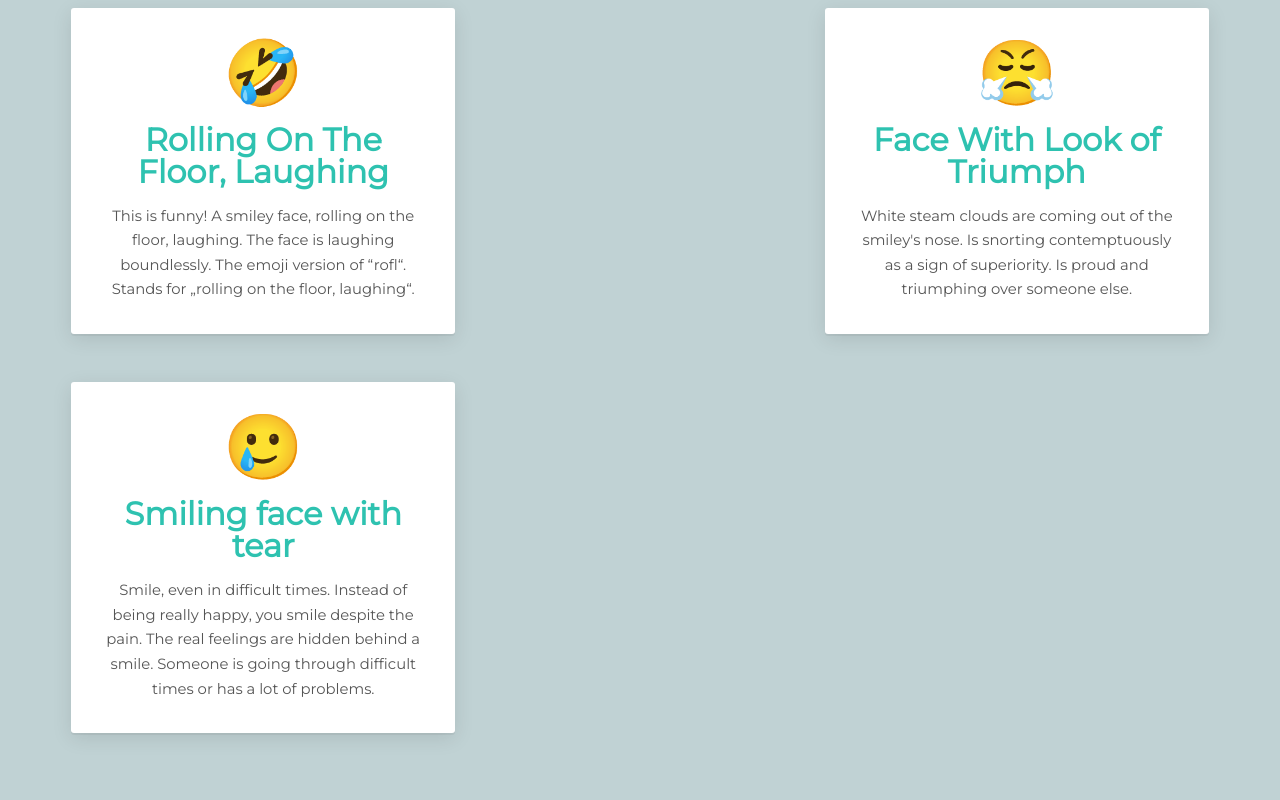
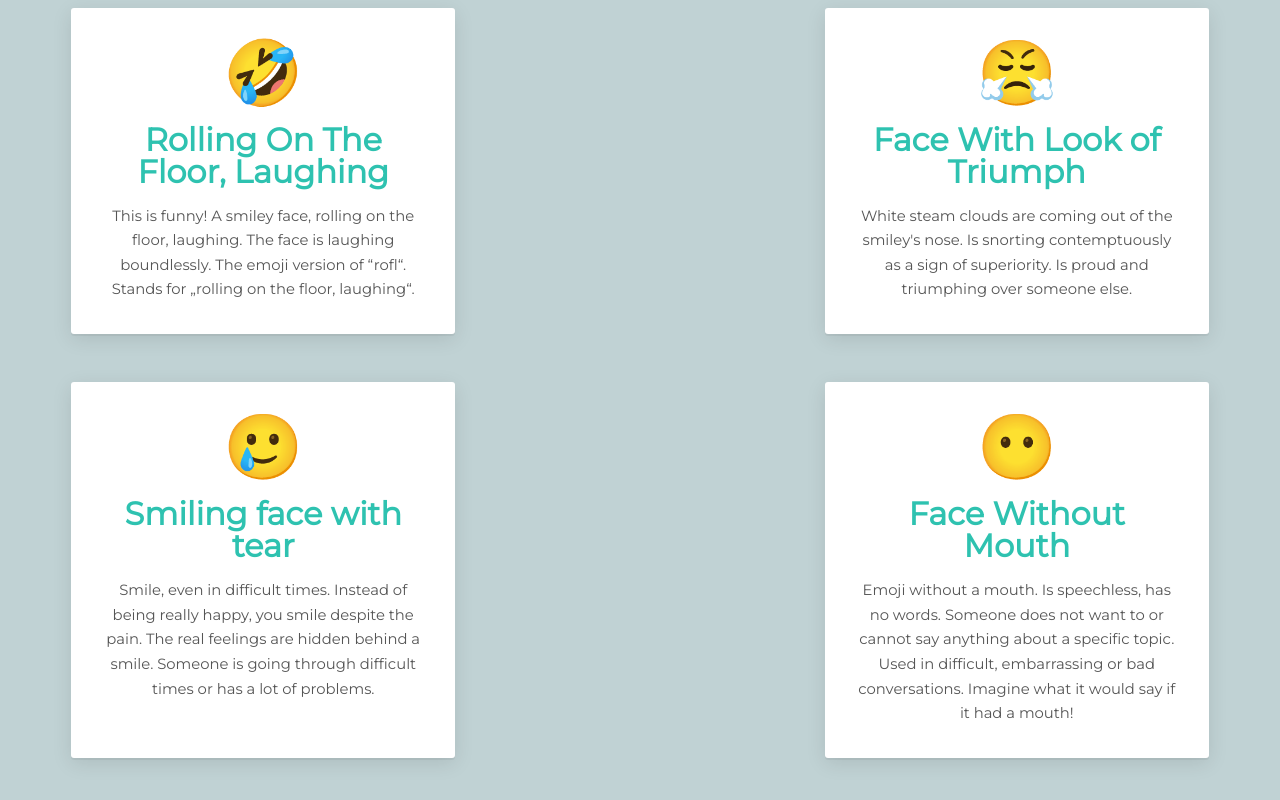
Before and after one commit to SatvikAgrawal04/EmojiPedia, a React (Create React App) app: page / in a window 1280 px wide. Shown: the part 591-1391 px from the top of the page. Built offline with nearby package versions, Linux system fonts and the light colour scheme.

Commit message:
16/12/22

```diff
--- a/public/index.html
+++ b/public/index.html
@@ -1,7 +1,7 @@
 <!DOCTYPE html>
 <html lang="en">
 	<head>
-    <title>React App</title>
+		<title>EmojiPedia</title>
 		<link
 			href="https://fonts.googleapis.com/css?family=Montserrat&display=swap"
 			rel="stylesheet"
--- a/src/emojipedia.js
+++ b/src/emojipedia.js
@@ -34,6 +34,13 @@ const emojipedia = [
 		meaning:
 			"Smile, even in difficult times. Instead of being really happy, you smile despite the pain. The real feelings are hidden behind a smile. Someone is going through difficult times or has a lot of problems.",
 	},
+	{
+		id: 6,
+		emoji: "😶",
+		name: "Face Without Mouth",
+		meaning:
+			"Emoji without a mouth. Is speechless, has no words. Someone does not want to or cannot say anything about a specific topic. Used in difficult, embarrassing or bad conversations. Imagine what it would say if it had a mouth!",
+	},
 ];
 
 export default emojipedia;
```
Lines whose indentation alone changed are shown as unchanged.
